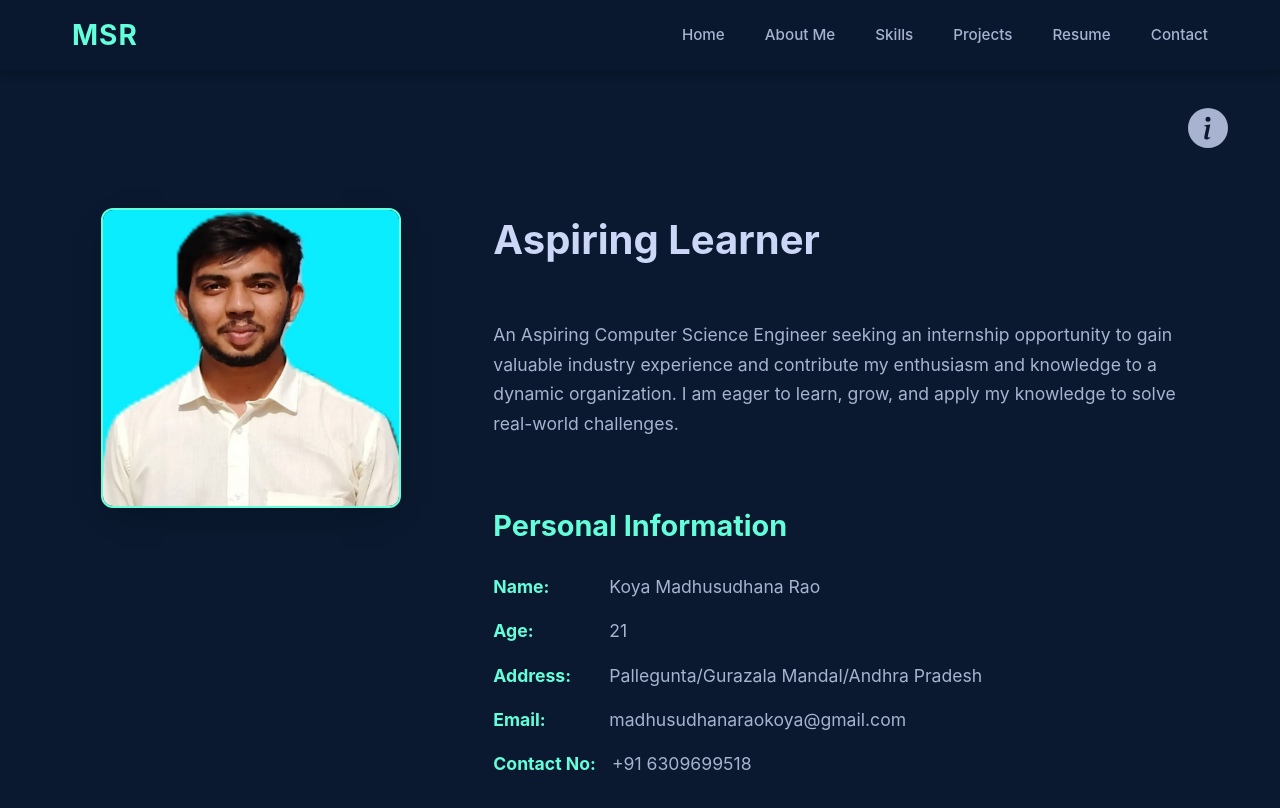
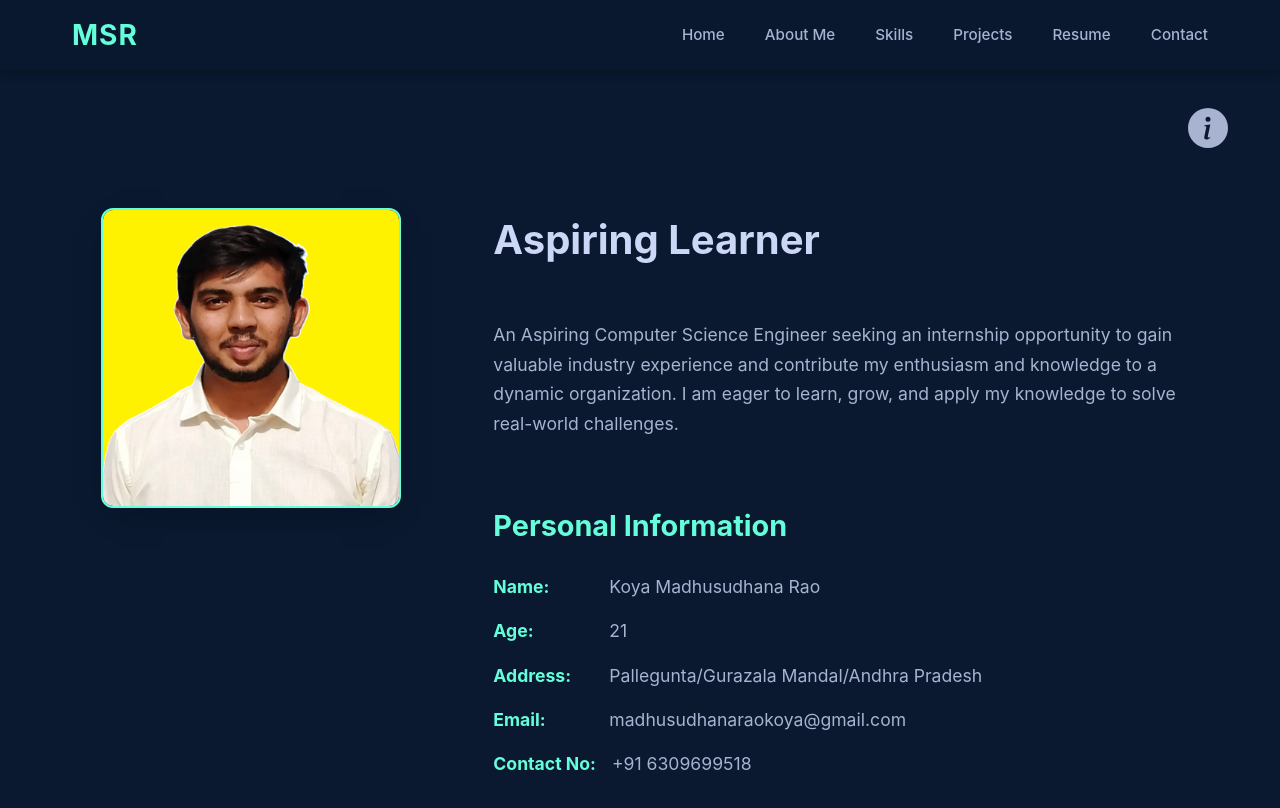
Before and after one commit to Koya-Madhusudhana-Rao/MyPortfolio, a React (Create React App) app: page /about in a window 1280 px wide. Shown: the top 808 px of the page. Built offline with nearby package versions, Linux system fonts and the light colour scheme.

Commit message:
Update index.jsx

```diff
--- a/src/containers/about/index.jsx
+++ b/src/containers/about/index.jsx
@@ -17,7 +17,7 @@ const About = () => {
       >
         <div className="about__photo">
           <motion.img
-            src="/21BCE9905_KoyaMadhusudhanaRao.jpg"
+            src="/Madhusudhana rao Image.png"
             alt="Koya Madhusudhana Rao"
             whileHover={{ scale: 1.1 }}
             transition={{ duration: 0.3 }}
```
